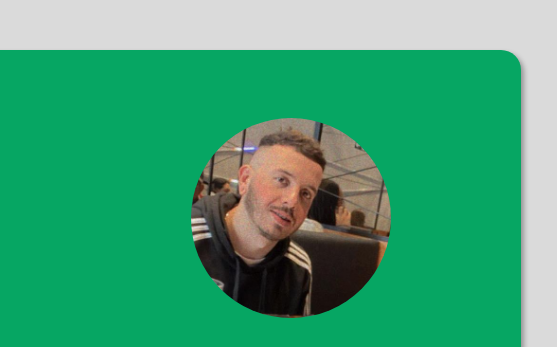
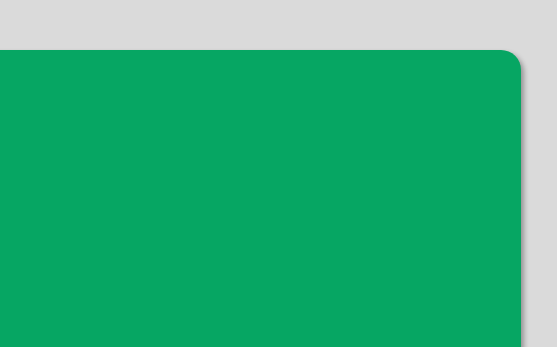
Before and after one commit to joaolucasMota/Curriculo-HTML, a plain HTML site: page index.html in a window 1280 px wide. Shown: the top 347 px of the page, 569-1126 px from the left. Drawn offline with Linux system fonts and the light colour scheme.

Commit message:
Update style.css

```diff
--- a/estilo/style.css
+++ b/estilo/style.css
@@ -39,17 +39,6 @@ header > p {
     font-family: Arial, Helvetica, sans-serif;
     color: white;
     text-shadow: 3px 2px 1px rgba(0, 0, 0, 0.197);
-}
-
-header > div.foto {
-    width: 200px;
-    height: 200px;
-    background-image: url("../imagens/EU.jfif");
-    background-position: center center;
-    float: right;
-    background-size: 200px;
-    border-radius: 50%;
-    margin: -55px 80px 0px 0px;
 }
 
 ul {
```
